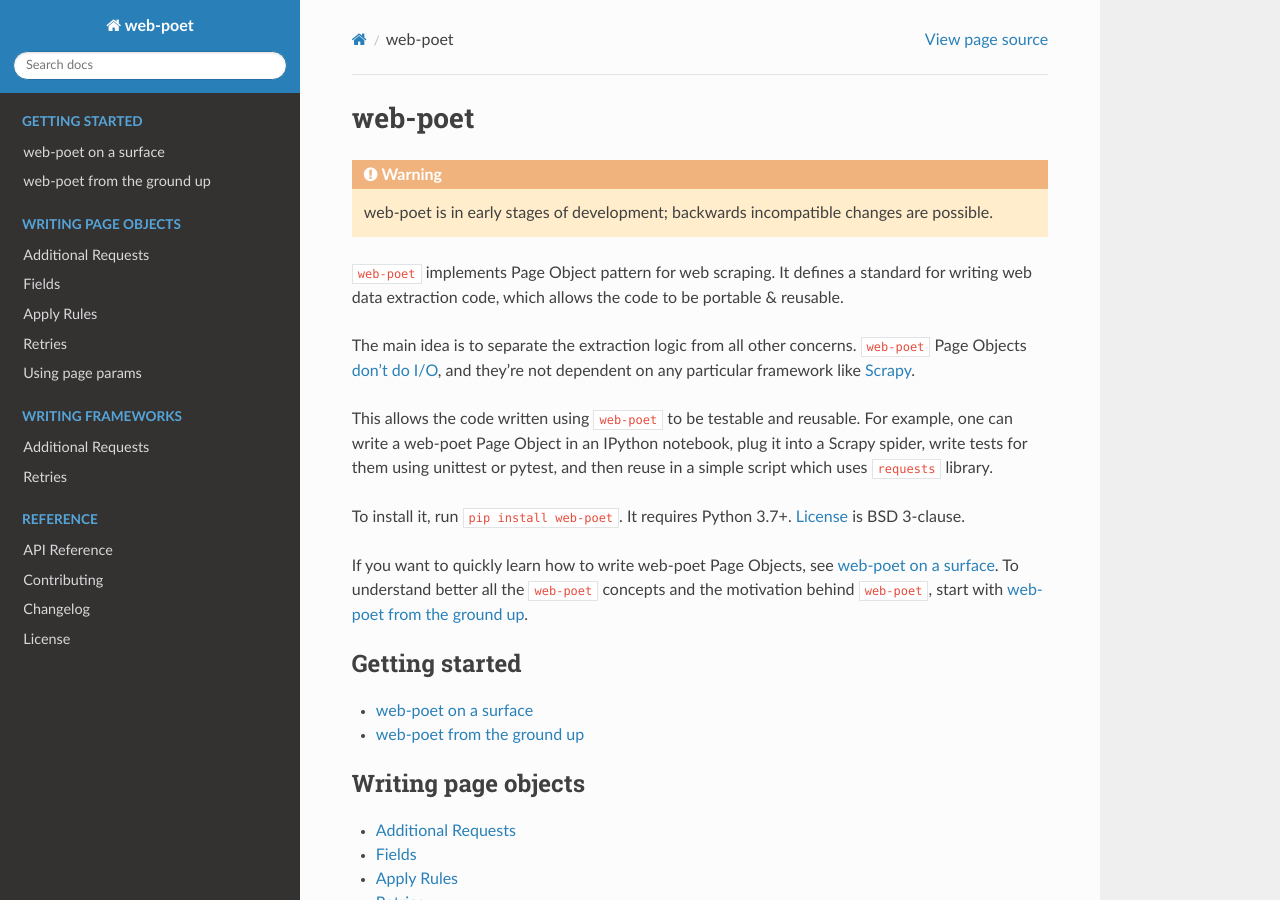
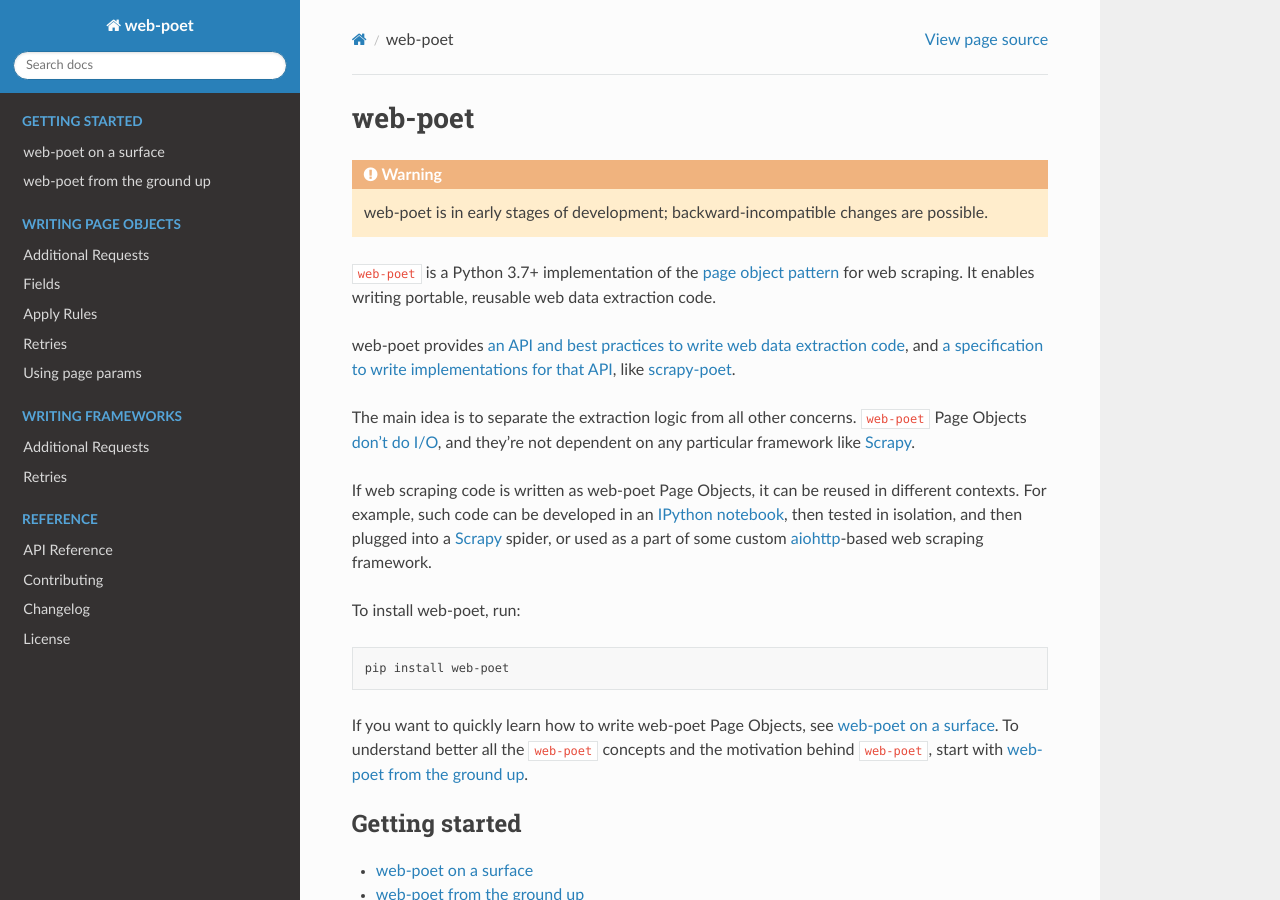
Before and after one commit to scrapinghub/web-poet, a Sphinx documentation site: the page built from docs/index.rst, in a window 1280 px wide and 900 px high. Built offline with Sphinx 7.4.7 and the Read the Docs theme 2.0.0, drawn with Linux system fonts in a browser that asks for light colours.

Commit message:
Shorten the README

```diff
--- a/README.rst
+++ b/README.rst
@@ -22,44 +22,31 @@
    :target: https://web-poet.readthedocs.io/en/stable/?badge=stable
    :alt: Documentation Status
 
-``web-poet`` implements Page Object pattern for web scraping.
-It defines a standard for writing web data extraction code, which allows
-the code to be portable & reusable.
+.. intro starts
 
-License is BSD 3-clause.
+``web-poet`` is a Python 3.7+ implementation of the `page object pattern`_ for
+web scraping. It enables writing portable, reusable web data extraction code.
+
+.. _page object pattern: https://martinfowler.com/bliki/PageObject.html
+
+.. intro ends
+
+See the documentation_.
+
+.. _documentation: https://web-poet.readthedocs.io
 
 Installation
 ============
 
-::
+.. install starts
+
+To install web-poet, run:
+
+.. code-block:: bash
 
     pip install web-poet
 
-It requires Python 3.7+.
-
-Overview
-========
-
-web-poet is a library which defines a standard on how to write and organize
-web data extraction code.
-
-If web scraping code is written as web-poet Page Objects, it can be reused
-in different contexts. For example, such code can be developed in an
-`IPython notebook`_, then tested in isolation, and then plugged
-into a Scrapy_ spider, or used as a part of some custom aiohttp_-based
-web scraping framework.
-
-Currently, the following integrations are available:
-
-* Scrapy, via scrapy-poet_
-
-See Documentation_ for more.
-
-.. _scrapy-poet: https://github.com/scrapinghub/scrapy-poet
-.. _Documentation: https://web-poet.readthedocs.io
-.. _Scrapy: https://scrapy.org/
-.. _aiohttp: https://github.com/aio-libs/aiohttp
-.. _IPython notebook: https://jupyter.org/
+.. install ends
 
 
 Developing
--- a/docs/frameworks/additional-requests.rst
+++ b/docs/frameworks/additional-requests.rst
@@ -1,3 +1,4 @@
+.. _frameworks:
 .. _framework-additional-requests:
 
 ==============================
--- a/docs/index.rst
+++ b/docs/index.rst
@@ -2,26 +2,36 @@
 web-poet
 ========
 
-.. warning::
+.. warning:: web-poet is in early stages of development; backward-incompatible
+             changes are possible.
 
-    web-poet is in early stages of development; backwards incompatible
-    changes are possible.
+.. include:: ../README.rst
+   :start-after: intro starts
+   :end-before: intro ends
 
-``web-poet`` implements Page Object pattern for web scraping.
-It defines a standard for writing web data extraction code, which allows
-the code to be portable & reusable.
+web-poet provides :ref:`an API and best practices to write web data extraction
+code <page-objects>`, and :ref:`a specification to write implementations for
+that API <frameworks>`, like scrapy-poet_.
+
+.. _scrapy-poet: https://scrapy-poet.readthedocs.io
 
 The main idea is to separate the extraction logic from all other concerns.
 ``web-poet`` Page Objects `don't do I/O <https://sans-io.readthedocs.io>`_,
 and they're not dependent on any particular framework like Scrapy_.
 
-This allows the code written using ``web-poet`` to be testable and reusable.
-For example, one can write a web-poet Page Object in an IPython notebook,
-plug it into a Scrapy spider, write tests for them using unittest or pytest,
-and then reuse in a simple script which uses ``requests`` library.
+If web scraping code is written as web-poet Page Objects, it can be reused
+in different contexts. For example, such code can be developed in an
+`IPython notebook`_, then tested in isolation, and then plugged
+into a Scrapy_ spider, or used as a part of some custom aiohttp_-based
+web scraping framework.
 
-To install it, run ``pip install web-poet``. It requires Python 3.7+.
-:ref:`license` is BSD 3-clause.
+.. _aiohttp: https://github.com/aio-libs/aiohttp
+.. _IPython notebook: https://jupyter.org/
+.. _Scrapy: https://scrapy.org/
+
+.. include:: ../README.rst
+   :start-after: install starts
+   :end-before: install ends
 
 If you want to quickly learn how to write web-poet Page Objects,
 see :ref:`intro-tutorial`. To understand better all the ``web-poet`` concepts
--- a/docs/intro/tutorial.rst
+++ b/docs/intro/tutorial.rst
@@ -1,4 +1,5 @@
 .. _intro-tutorial:
+.. _page-objects:
 
 =====================
 web-poet on a surface
```
Also changed, not shown: other parts of docs/index.rst (+0 -4 lines).
